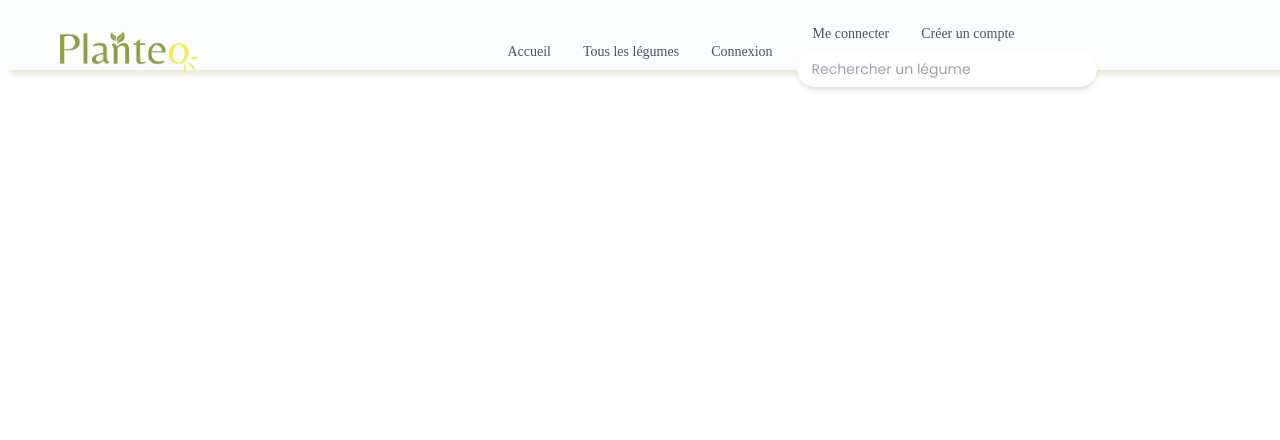
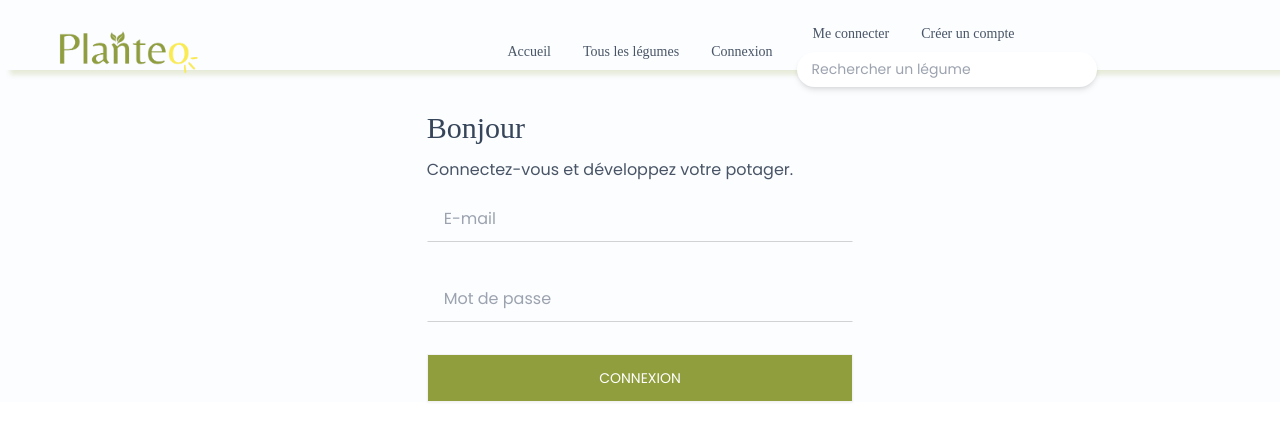
Before and after one commit to Smophmie/planteo-front, a React (Vite) app: page /login in a window 1280 px wide. Shown: the top 440 px of the page. Built offline with nearby package versions, Linux system fonts and the light colour scheme; a web font is replaced by a local one.

Commit message:
Page de connexion fonctionnelle

```diff
--- a/src/App.jsx
+++ b/src/App.jsx
@@ -28,7 +28,7 @@ function App() {
     <Header isAuthenticated={isAuthenticated} onLogout={handleLogout} />
       <Routes>
         <Route path="/" element={<Home isAuthenticated={isAuthenticated} />}/>
-        <Route path="/login" element={<Login/>}/>
+        <Route path="/login" element={<Login onLogin={handleLogin} />} />
         <Route path="/register" element={<Register/>}/>
         <Route path="/all-plants" element={<Plants/>}/>
         <Route path="/profile" element={<Profile/>}/>
--- a/src/assets/css/header.css
+++ b/src/assets/css/header.css
@@ -5,8 +5,12 @@
 * {
     margin: 0;
     padding: 0;
+    font-family: "Poppins";
+    color: #495566;
+}
+
+h1, header a {
     font-family: "Belleza";
-    color: #495566;
 }
 
 header {
--- /dev/null
+++ b/src/assets/css/login.css
@@ -0,0 +1,15 @@
+.login-form h1 {
+    color: #36455A;
+}
+
+.login-form input {
+    border-bottom: 1px solid rgba(167, 167, 167, 0.5);
+    border-radius: 0;
+}
+
+.login-form .btn{
+    background-color: #909E3E;
+    color: white;
+    border-radius: 0;
+    font-weight: 400;
+}
--- a/src/pages/Login.jsx
+++ b/src/pages/Login.jsx
@@ -1,12 +1,59 @@
-import {BrowserRouter, Route, Routes} from "react-router-dom"
+import React, { useState } from 'react';
+import axios from 'axios';
+import { useNavigate } from 'react-router-dom';
+import "../assets/css/login.css"
 
 
-function Login() {
+const Login = ({ onLogin }) => {
+  const [email, setEmail] = useState('');
+  const [password, setPassword] = useState('');
+  const [error, setError] = useState(null);
+  const navigate = useNavigate();
+
+  const handleSubmit = async (e) => {
+    e.preventDefault();
+    try {
+      const response = await axios.post('http://localhost:8000/api/login', { email, password });
+      localStorage.setItem('token', response.data.token);
+      onLogin();
+      navigate('/');
+    } catch (err) {
+      setError('La connexion a échoué, veuillez réessayer.');
+    }
+  };
+
   return (
-    <>
+    <div className="w-1/3 m-auto my-10">
+      <div className="login-form space-y-3">
+        <h1 className='text-3xl'>Bonjour</h1>
+        <p>Connectez-vous et développez votre potager.</p>
+        <form onSubmit={handleSubmit} className='space-y-8'>
+          <div className="form-group">
+            <input
+              type="email"
+              value={email}
+              onChange={(e) => setEmail(e.target.value)}
+              placeholder="E-mail"
+              required
+              className="input bg-transparent w-full"
+            />
+          </div>
+          <div className="form-group">
+            <input
+              type="password"
+              value={password}
+              onChange={(e) => setPassword(e.target.value)}
+              placeholder="Mot de passe"
+              required
+              className="input bg-transparent w-full"
+            />
+          </div>
+          <button type="submit" className='btn w-full uppercase'>Connexion</button>
+          <p className='my-8'>{error}</p>
+        </form>
+      </div>
+    </div>
+  );
+};
 
-    </>
-  );
-}
-
-export default Login
+export default Login;
```
